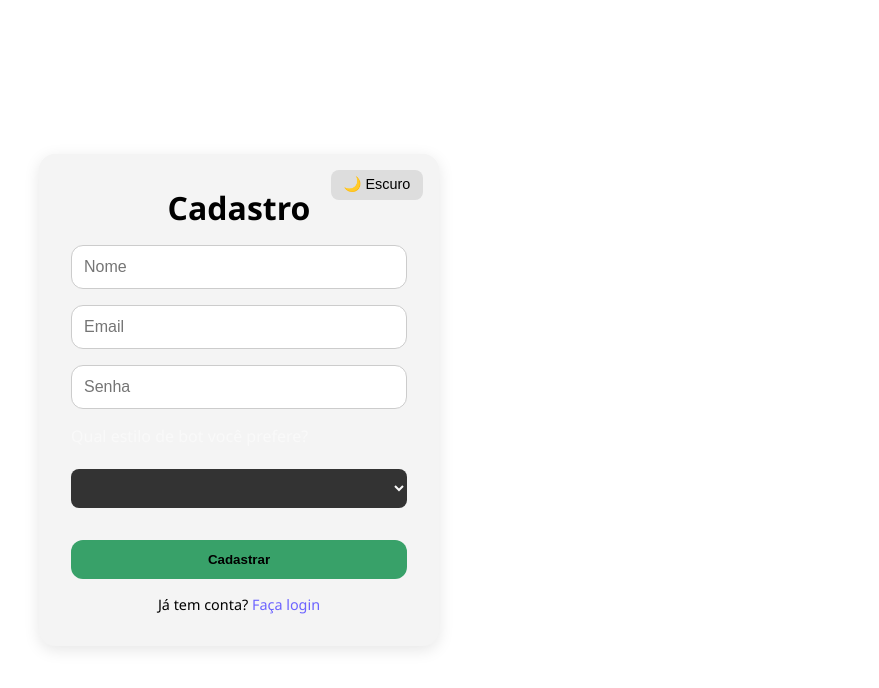
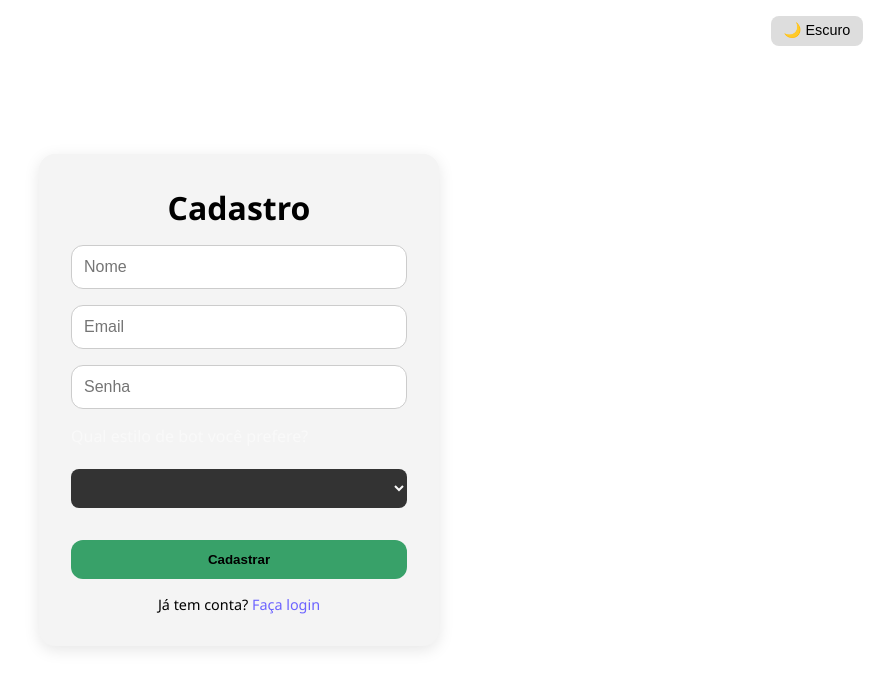
Before and after one commit to JulianaCarvalho16/Aithor, a React (Vite) app: page /register in a window 1280 px wide. Shown: the top 688 px of the page, without its empty margins (401-1280 px from the left). Built offline with nearby package versions, Linux system fonts and the light colour scheme.

Commit message:
edição de layout da tela de login

```diff
--- a/src/pages/Login.jsx
+++ b/src/pages/Login.jsx
@@ -54,10 +54,10 @@ function Login() {
         color: theme === "dark" ? "#f9f9f9" : "#222",
       }}
     >
-      <div className="login-box">
         <button className="theme-toggle" onClick={toggleTheme}>
           {theme === "light" ? "🌙 Modo Escuro" : "🌞 Modo Claro"}
         </button>
+      <div className="login-box">
 
         <h1 className="login-title">
           {temaSelecionado.emoji} Login
--- a/src/pages/Register.jsx
+++ b/src/pages/Register.jsx
@@ -39,10 +39,10 @@ function Register() {
 
   return (
     <div className={`register-wrapper ${theme}`}>
+      <button className="theme-toggle" onClick={toggleTheme} type="button">
+        {theme === "light" ? "🌙 Escuro" : "🌞 Claro"}
+      </button>
       <div className="register-box">
-        <button className="theme-toggle" onClick={toggleTheme} type="button">
-          {theme === "light" ? "🌙 Escuro" : "🌞 Claro"}
-        </button>
 
         <h1 className="register-title">Cadastro</h1>
         <form onSubmit={handleSubmit} className="register-form">
```
